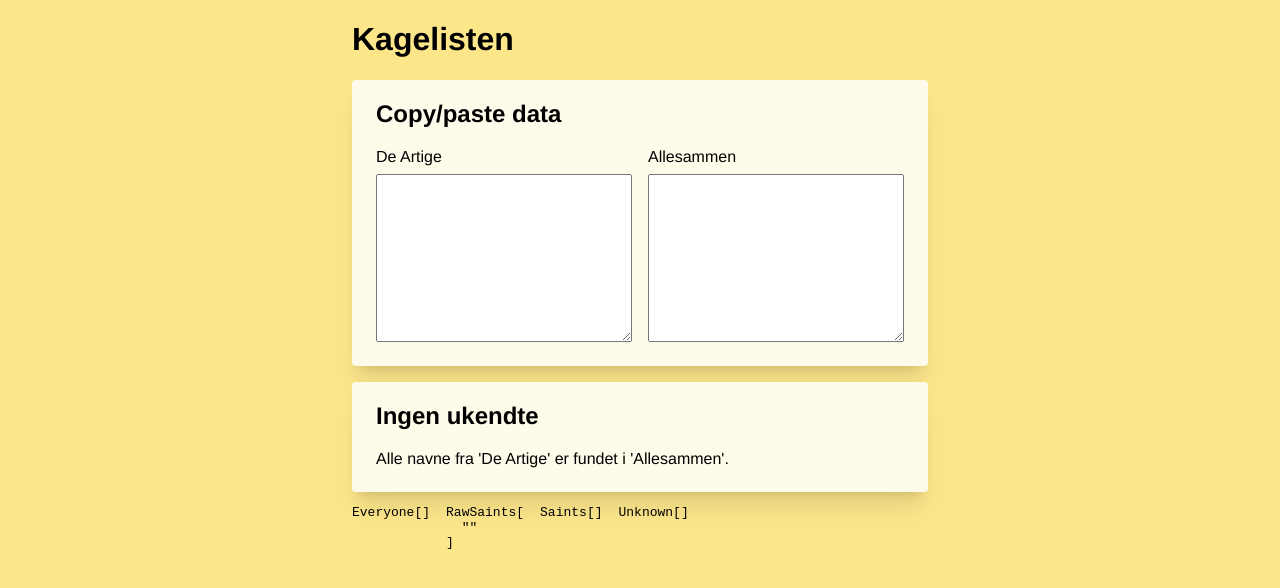
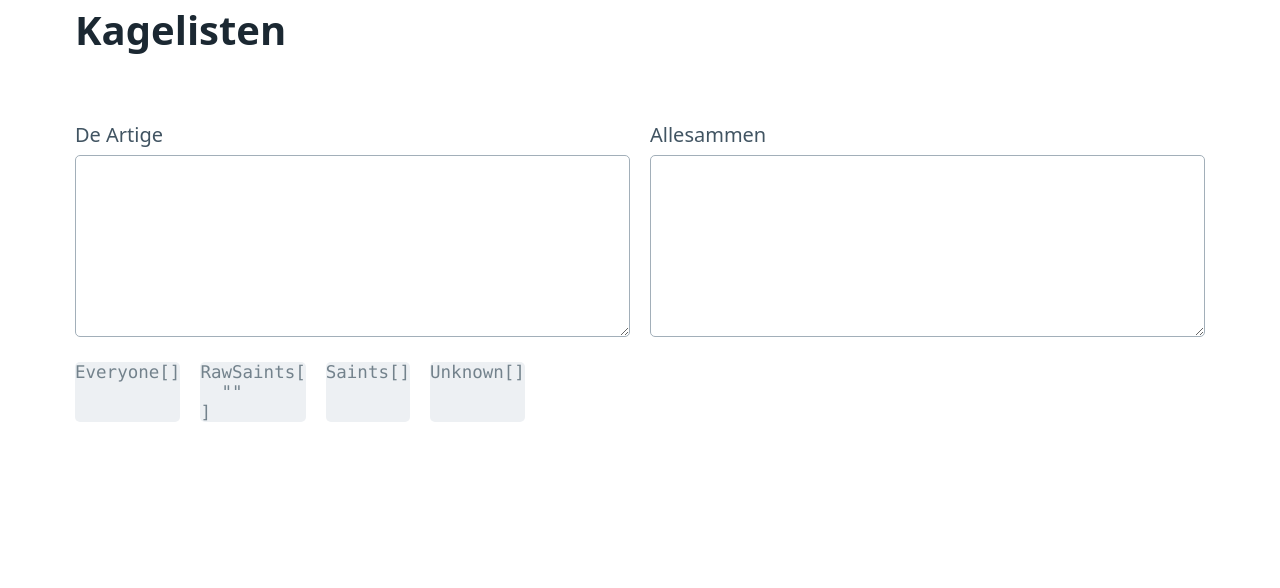
Before and after one commit to bjornnorgaard/kagelisten, a SvelteKit app: page / in a window 1280 px wide. Shown: the top 588 px of the page. Built offline with nearby package versions, Linux system fonts and the light colour scheme.

Commit message:
Setup pico

```diff
--- a/src/app.css
+++ b/src/app.css
@@ -1,22 +1,8 @@
-/*@import "@picocss/pico/css/pico.min.css";*/
+@import "@picocss/pico/css/pico.min.css";
 /* @tailwind base; */
 /* @tailwind components; */
 @tailwind utilities;
 
-html {
-    @apply h-full bg-amber-200;
-    font-family: Helvetica, Arial, sans-serif;
-
+.raw-input-container {
+    @apply flex w-full flex-col;
 }
-
-.raw-input-container {
-    @apply flex h-fit w-full flex-col gap-2;
-}
-
-textarea {
-    @apply basis-5/12 p-2;
-}
-
-section {
-    @apply rounded bg-amber-50 shadow-xl pb-6 px-6;
-}
--- a/src/app.html
+++ b/src/app.html
@@ -1,5 +1,5 @@
 <!DOCTYPE html>
-<html lang="da" data-theme="light">
+<html lang="da" >
 	<head>
 		<meta charset="utf-8" />
 		<link rel="icon" href="%sveltekit.assets%/favicon.png" />
--- a/src/lib/constants.ts
+++ b/src/lib/constants.ts
@@ -1 +1 @@
-export const textareaCols = 10;
+export const textareaCols = 5;
--- a/src/routes/+layout.svelte
+++ b/src/routes/+layout.svelte
@@ -2,7 +2,7 @@
     import "../app.css";
 </script>
 
-<main class="max-w-xl mx-auto">
+<main class="container">
     <h1>Kagelisten</h1>
 
     <slot/>
--- a/src/routes/+page.svelte
+++ b/src/routes/+page.svelte
@@ -5,28 +5,16 @@
     import UnknownMatcher from "./UnknownMatcher.svelte";
 </script>
 
-<div class="flex flex-col gap-4">
-    <section>
-        <h2>Copy/paste data</h2>
-        <div class="sm:flex sm:gap-4">
+<section class="grid">
     <RawSaintsInput/>
     <RawEveryoneInput/>
-        </div>
 </section>
-
 
 {#if $unknown.length}
     <section>
-            <h2>Ret ukendte</h2>
         <UnknownMatcher/>
     </section>
-    {:else}
-        <section>
-            <h2>Ingen ukendte</h2>
-            <span>Alle navne fra 'De Artige' er fundet i 'Allesammen'.</span>
-        </section>
 {/if}
-</div>
 
 <div class="flex gap-4">
     <pre>Everyone{JSON.stringify($everyone, null, 2)}</pre>
--- a/src/routes/UnknownMatcher.svelte
+++ b/src/routes/UnknownMatcher.svelte
@@ -51,18 +51,17 @@
     }
 </script>
 
-<div class="grid md:grid-cols-2 gap-4">
+<div class="grid">
     {#each $data as u (u.name)}
         <div>
             <span>Hvem er {u.original}?</span>
-            <fieldset class="mt-2 flex flex-col">
+            <fieldset class="">
                 {#if u.suggestions.length}
-                    <legend><span>Mulige rettelser</span></legend>
                     {#each u.suggestions as s}
                         <label>
                             <input checked={replacements.get(u.original) === s}
                                    on:change={() => suggestionSelected(u.original, s)}
-                                   type="radio" name={s} value={s}/>
+                                   type="radio" name={u.name + s} value={u.name + s}/>
                             <span class:font-bold={replacements.get(u.original) === s}>{s}</span>
                         </label>
                     {/each}
@@ -74,6 +73,6 @@
     {/each}
 </div>
 
-<button class="w-full p-1 mt-8" disabled={replacements.size !== $unknown.length} on:click={() => confirmChanges()}>
+<button disabled={replacements.size !== $unknown.length} on:click={() => confirmChanges()}>
     Bekræft ændringer og overskriv 'De Artige'
 </button>
```
Lines whose indentation alone changed are shown as unchanged.
